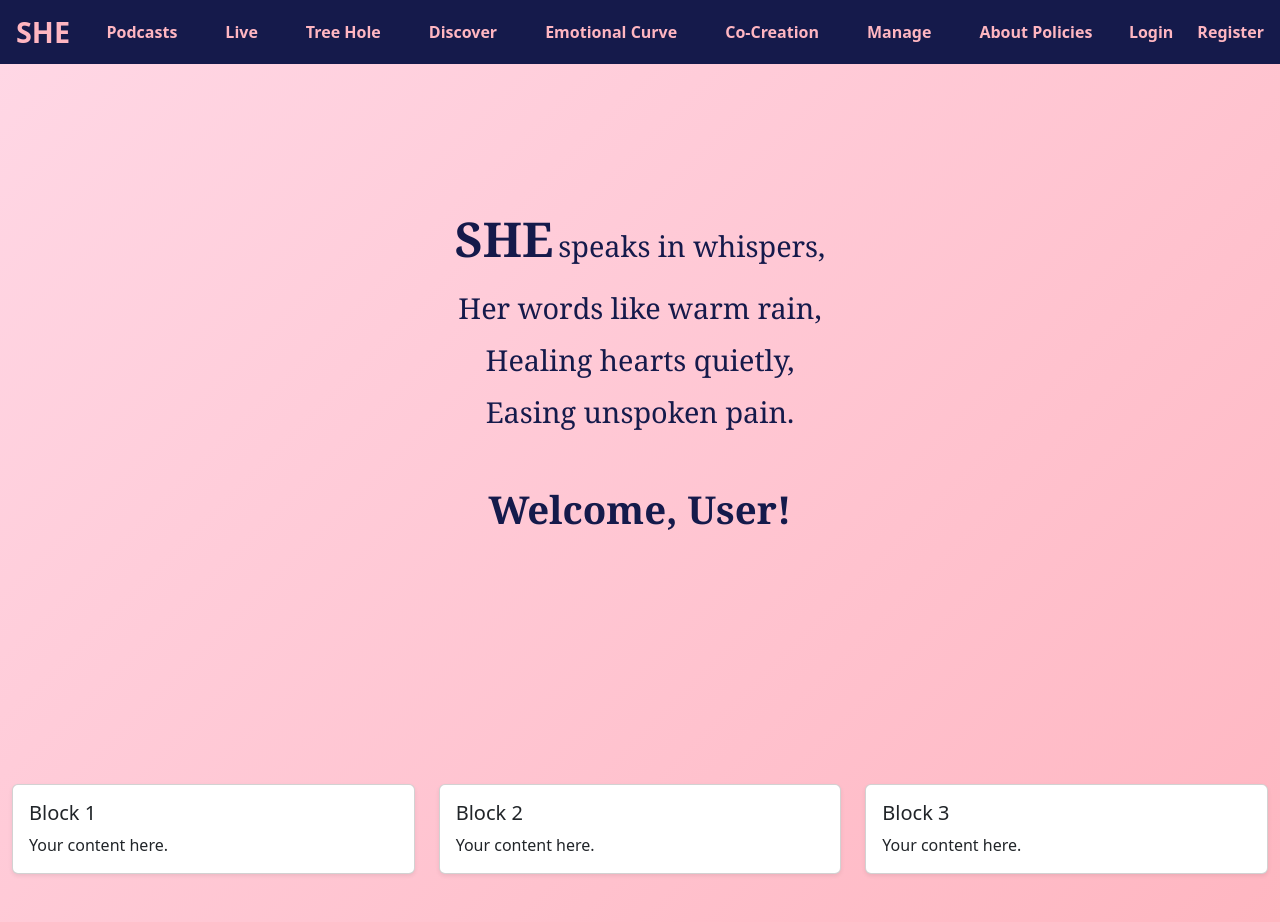
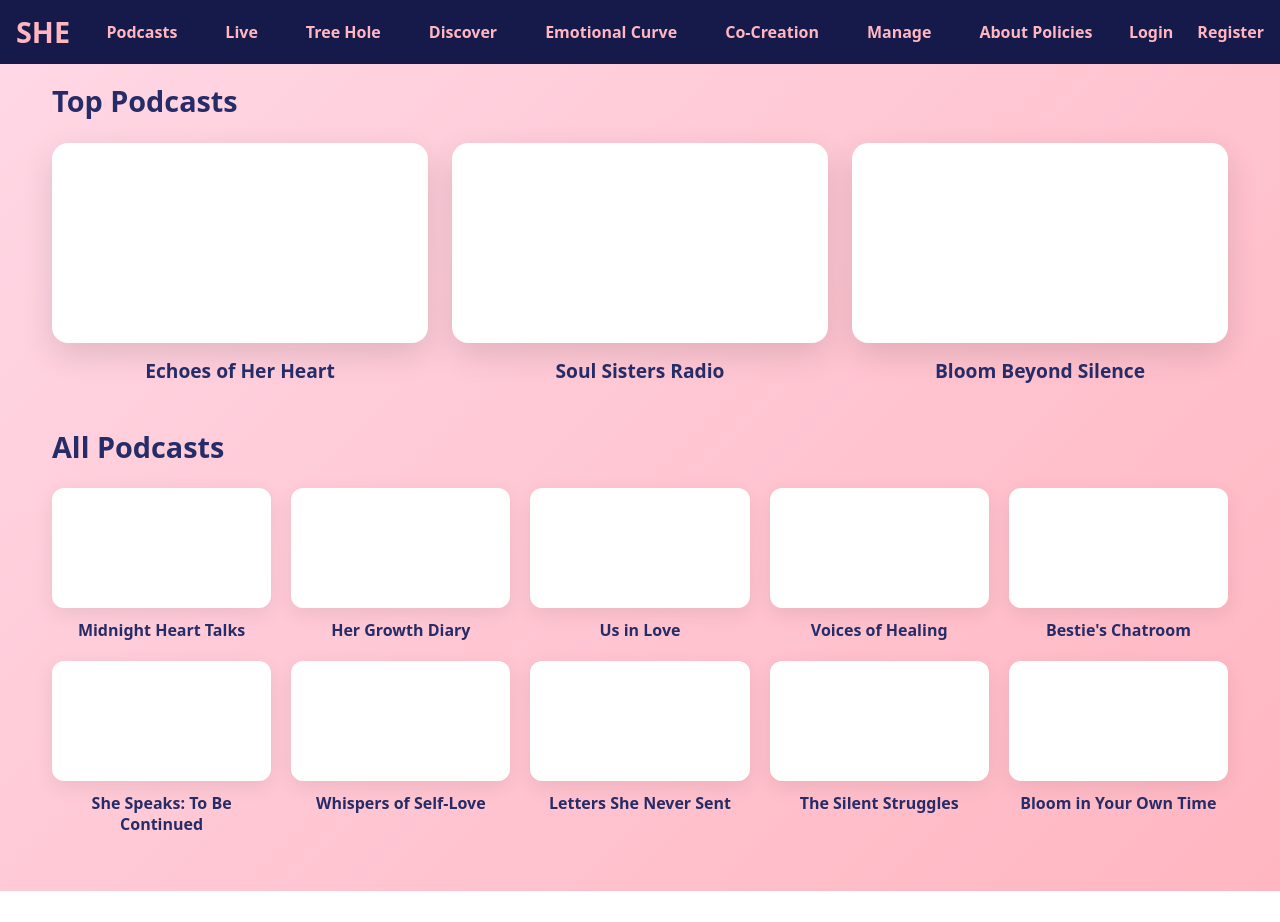
Before and after one commit to myao0007/FIT5032_Assignment, a Vue app in the folder FIT5032_Assignment_A1.2/: page /podcasts in a window 1280 px wide. Before the commit this address led to /home. After the commit the page ends 891 px from the top, so only its background shows below. Built offline with nearby package versions, Linux system fonts and the light colour scheme; no server answers.

Commit message:
added rating functionality for podcast page (user can rate the podcast out of 5 stars)

```diff
--- a/FIT5032_Assignment_A1.2/src/components/SiteHeader.vue
+++ b/FIT5032_Assignment_A1.2/src/components/SiteHeader.vue
@@ -6,7 +6,7 @@
 
 
       <ul class="menu">
-        <li><router-link to="/" class="nav-link">Podcasts</router-link></li>
+        <li><router-link to="/podcasts" class="nav-link">Podcasts</router-link></li>
         <li><router-link to="/live" class="nav-link">Live</router-link></li>
         <li><router-link to="/treehole" class="nav-link">Tree Hole</router-link></li>
         <li><router-link to="/discover" class="nav-link">Discover</router-link></li>
@@ -36,7 +36,7 @@ import { authComputed, logout } from '@/store/userAuth.js'
 
 const router = useRouter()
 
-// 登出功能
+// Logout functionality
 const handleLogout = async () => {
   try {
     await logout()
--- a/FIT5032_Assignment_A1.2/src/firebase/auth.js
+++ b/FIT5032_Assignment_A1.2/src/firebase/auth.js
@@ -34,7 +34,7 @@ export const registerUser = async (userData) => {
             await updateProfile(user, { displayName: username })
         } catch (_) {}
 
-        // Fire-and-forget: email verification，不阻塞注册流程
+        // Fire-and-forget: email verification, non-blocking registration
         try { sendEmailVerification(user) } catch (_) {}
 
         // Calculate role: admin if email is admin@admin.com and password is 1234
@@ -43,7 +43,7 @@ export const registerUser = async (userData) => {
             role = 'admin'
         }
 
-        // Fire-and-forget: 保存扩展信息到 Firestore，不阻塞注册流程
+        // Fire-and-forget: save extended info to Firestore, non-blocking registration
         try {
             setDoc(doc(db, 'users', user.uid), {
                 username,
@@ -55,7 +55,7 @@ export const registerUser = async (userData) => {
             })
         } catch (_) {}
 
-        // 立即返回，让前端尽快跳转
+        // Return immediately to let frontend redirect quickly
         return { success: true, user, role }
     } catch (error) {
         return { success: false, error: error.message }
--- a/FIT5032_Assignment_A1.2/src/views/HomeView.vue
+++ b/FIT5032_Assignment_A1.2/src/views/HomeView.vue
@@ -33,7 +33,7 @@ import { ref, watchEffect } from 'vue'
 import { authComputed } from '@/store/userAuth.js'
 import { auth } from '@/firebase/config.js'
 
-// 优先顺序：store.profile.username → store.user.displayName → auth.currentUser.displayName → 邮箱前缀
+// Priority order: store.profile.username → store.user.displayName → auth.currentUser.displayName → email prefix
 const userName = ref('')
 watchEffect(() => {
   const storeName = authComputed.userName.value || ''
--- /dev/null
+++ b/FIT5032_Assignment_A1.2/src/views/PodcastDetailView.vue
@@ -0,0 +1,198 @@
+<template>
+    <div class="podcast-detail-root">
+        <div class="container">
+            <div class="detail-layout">
+                <!-- Left: Card -->
+                <div class="card-section">
+                    <div class="podcast-card"></div>
+                </div>
+
+                <!-- Right: Info -->
+                <div class="info-section">
+                    <h1 class="podcast-title">Echoes of Her Heart</h1>
+                    <p class="podcast-producer">SHE Originals</p>
+
+                    <div class="podcast-meta">
+                        <span class="rating">⭐ {{ averageRating.toFixed(1) }} ({{ totalRatings }})</span>
+                        <span class="category">EMOTIONS</span>
+                        <span class="series">WEEKLY SERIES</span>
+
+                    </div>
+
+                    <p class="podcast-description">
+                        Whispers from women around the world — sharing late-night confessions, untold love stories, and
+                        heartfelt reflections. A safe space for voices that deserve to be heard.
+                    </p>
+
+                    <!-- Rating Section -->
+                    <div class="rating-section">
+                        <h3>Rate this podcast:</h3>
+                        <div class="stars" @click="handleStarClick">
+                            <span v-for="i in 5" :key="i" :class="['star', { active: i <= userRating }]"
+                                :data-rating="i">
+                                ⭐
+                            </span>
+                        </div>
+                        <p class="rating-info">
+                            Your rating: {{ userRating }}/5
+                        </p>
+                    </div>
+
+                </div>
+            </div>
+        </div>
+    </div>
+</template>
+
+<script setup>
+import { ref, computed } from 'vue'
+
+// Simple rating system with real calculation
+const userRating = ref(0)
+const allRatings = ref([]) // Start from 0, no initial ratings
+
+// Calculate real average rating
+const averageRating = computed(() => {
+    if (allRatings.value.length === 0) return 0
+    const sum = allRatings.value.reduce((total, rating) => total + rating, 0)
+    return sum / allRatings.value.length
+})
+
+// Total number of ratings
+const totalRatings = computed(() => allRatings.value.length)
+
+const handleStarClick = (event) => {
+    const rating = parseInt(event.target.dataset.rating)
+    if (rating) {
+        userRating.value = rating
+        // Add user rating to ratings list
+        allRatings.value.push(rating)
+        console.log('User rated:', rating, 'New average:', averageRating.value.toFixed(1))
+    }
+}
+</script>
+
+<style scoped>
+.podcast-detail-root {
+    --nav-h: 64px;
+    min-height: calc(100vh - var(--nav-h));
+    padding: 84px 24px 24px;
+    background: linear-gradient(135deg, #ffd8e6, #ffb6c1);
+}
+
+.container {
+    max-width: 1000px;
+    margin: 0 auto;
+}
+
+.detail-layout {
+    display: grid;
+    grid-template-columns: 300px 1fr;
+    gap: 40px;
+    align-items: start;
+}
+
+.card-section {
+    display: flex;
+    justify-content: center;
+}
+
+.podcast-card {
+    width: 280px;
+    height: 280px;
+    background: #fff;
+    border-radius: 16px;
+    box-shadow: 0 12px 32px rgba(0, 0, 0, .12);
+}
+
+.info-section {
+    padding-top: 20px;
+}
+
+.podcast-title {
+    font-size: 2.5rem;
+    font-weight: 800;
+    color: #262c67;
+    margin: 0 0 8px 0;
+}
+
+.podcast-producer {
+    /* color: #666; */
+    font-size: 1.1rem;
+    margin: 0 0 16px 0;
+}
+
+.podcast-meta {
+    display: flex;
+    gap: 16px;
+    margin-bottom: 24px;
+    flex-wrap: wrap;
+}
+
+.rating,
+.category,
+.series {
+    /* background: #f0f0f0; */
+    padding: 4px 8px;
+    border-radius: 4px;
+    font-size: 0.9rem;
+    color: #333;
+}
+
+.age-rating {
+    /* background: #ddd; */
+    width: 24px;
+    height: 24px;
+    border-radius: 4px;
+    display: flex;
+    align-items: center;
+    justify-content: center;
+    font-size: 0.8rem;
+    color: #333;
+}
+
+.podcast-description {
+    color: #333;
+    line-height: 1.6;
+    margin-bottom: 32px;
+    font-size: 1rem;
+}
+
+/* Rating Section */
+.rating-section {
+    margin-top: 32px;
+}
+
+.rating-section h3 {
+    margin: 0 0 16px 0;
+    color: #262c67;
+    font-size: 1.2rem;
+}
+
+.stars {
+    display: flex;
+    gap: 8px;
+    margin-bottom: 12px;
+}
+
+.star {
+    font-size: 2rem;
+    cursor: pointer;
+    opacity: 0.3;
+    transition: opacity 0.2s;
+}
+
+.star.active {
+    opacity: 1;
+}
+
+.star:hover {
+    opacity: 0.8;
+}
+
+.rating-info {
+    margin: 0;
+    color: #666;
+    font-size: 0.95rem;
+}
+</style>
--- /dev/null
+++ b/FIT5032_Assignment_A1.2/src/views/PodcastsView.vue
@@ -0,0 +1,145 @@
+<template>
+    <div class="podcasts-root">
+        <div class="container">
+            <!-- Featured Section -->
+            <section class="featured-section">
+                <h2 class="section-title">Top Podcasts</h2>
+                <div class="featured-grid">
+
+                    <div class="featured-item" @click="$router.push('/podcast/1')">
+                        <div class="featured-card"></div>
+                        <h3 class="featured-title">Echoes of Her Heart</h3>
+                    </div>
+                    <div class="featured-item" @click="$router.push('/podcast/2')">
+                        <div class="featured-card"></div>
+                        <h3 class="featured-title">Soul Sisters Radio</h3>
+                    </div>
+                    <div class="featured-item" @click="$router.push('/podcast/3')">
+                        <div class="featured-card"></div>
+                        <h3 class="featured-title">Bloom Beyond Silence</h3>
+                    </div>
+                </div>
+            </section>
+
+            <!-- Regular Podcasts Grid -->
+            <section class="podcasts-section">
+                <h2 class="section-title">All Podcasts</h2>
+                <div class="podcasts-grid">
+                    <div v-for="(podcast, i) in podcasts" :key="i" class="podcast-item">
+                        <div class="podcast-card"></div>
+                        <h4 class="podcast-title">{{ podcast.title }}</h4>
+                    </div>
+                </div>
+            </section>
+        </div>
+    </div>
+</template>
+
+<script setup>
+
+
+const podcasts = [
+    { title: "Midnight Heart Talks" },
+    { title: "Her Growth Diary" },
+    { title: "Us in Love" },
+    { title: "Voices of Healing" },
+    { title: "Bestie's Chatroom" },
+    { title: "She Speaks: To Be Continued" },
+    { title: "Whispers of Self-Love" },
+    { title: "Letters She Never Sent" },
+    { title: "The Silent Struggles" },
+    { title: "Bloom in Your Own Time" }
+];
+</script>
+
+<style scoped>
+.podcasts-root {
+    --nav-h: 64px;
+    min-height: calc(100vh - var(--nav-h));
+    padding: 84px 24px 24px;
+    background: linear-gradient(135deg, #ffd8e6, #ffb6c1);
+}
+
+.container {
+    max-width: 1200px;
+    margin: 0 auto;
+}
+
+.section-title {
+    color: #262c67;
+    font-weight: 800;
+    font-size: 1.8rem;
+    margin-bottom: 24px;
+    text-align: left;
+}
+
+/* Featured Section */
+.featured-section {
+    margin-bottom: 48px;
+}
+
+.featured-grid {
+    display: grid;
+    grid-template-columns: repeat(auto-fit, minmax(300px, 1fr));
+    gap: 24px;
+}
+
+.featured-item {
+    display: flex;
+    flex-direction: column;
+    align-items: center;
+    cursor: pointer;
+}
+
+.featured-card {
+    width: 100%;
+    height: 200px;
+    background: #fff;
+    border-radius: 16px;
+    box-shadow: 0 12px 32px rgba(0, 0, 0, .12);
+    margin-bottom: 16px;
+}
+
+.featured-title {
+    color: #262c67;
+    font-weight: 700;
+    font-size: 1.2rem;
+    text-align: center;
+    margin: 0;
+}
+
+/* Regular Podcasts Section */
+.podcasts-section {
+    margin-bottom: 32px;
+}
+
+.podcasts-grid {
+    display: grid;
+    grid-template-columns: repeat(auto-fill, minmax(180px, 1fr));
+    gap: 20px;
+}
+
+.podcast-item {
+    display: flex;
+    flex-direction: column;
+    align-items: center;
+}
+
+.podcast-card {
+    width: 100%;
+    height: 120px;
+    background: #fff;
+    border-radius: 12px;
+    box-shadow: 0 6px 20px rgba(0, 0, 0, .08);
+    margin-bottom: 12px;
+}
+
+.podcast-title {
+    color: #262c67;
+    font-weight: 600;
+    font-size: 1rem;
+    text-align: center;
+    margin: 0;
+    line-height: 1.3;
+}
+</style>
--- a/FIT5032_Assignment_A1.2/src/views/ProfileView.vue
+++ b/FIT5032_Assignment_A1.2/src/views/ProfileView.vue
@@ -3,12 +3,12 @@
     <div class="profile-card">
       <h2 class="fw-bold mb-4 text-center">User Information List</h2>
 
-      <!-- 非管理员时的提示（极短时间内可能闪一下） -->
+      <!-- Non-admin prompt (may flash briefly) -->
       <p v-if="!isAdmin && checked" class="text-center text-muted">
         You don’t have permission to view this page.
       </p>
 
-      <!-- 管理员列表 -->
+      <!-- Admin list -->
       <table v-else-if="users.length" class="table table-striped">
         <thead>
           <tr>
@@ -46,41 +46,41 @@ const router = useRouter()
 
 const users = ref([])
 const isAdmin = ref(false)
-const checked = ref(false) // 已完成权限检查
+const checked = ref(false) // Permission check completed
 
 onMounted(async () => {
   const current = auth.currentUser
   if (!current) {
-    // 未登录直接回登录页
+    // Not logged in, redirect to login page
     router.replace('/login')
     return
   }
 
   try {
-    // 读取当前用户的角色
+    // Read current user role
     const meSnap = await getDoc(doc(db, 'users', current.uid))
     const me = meSnap.exists() ? meSnap.data() : null
     isAdmin.value = me?.role === 'admin'
     checked.value = true
 
     if (!isAdmin.value) {
-      // 不是管理员：回首页
+      // Not admin: redirect to home
       router.replace('/home')
       return
     }
 
-    // 管理员：拉取所有用户
+    // Admin: fetch all users
     const snap = await getDocs(collection(db, 'users'))
     users.value = snap.docs.map(d => ({ id: d.id, ...d.data() }))
   } catch (e) {
-    // 离线/网络被拦截：给出温和提示并回首页
+    // Offline/network blocked: gentle prompt and redirect to home
     console.warn('[Profile] failed to load due to network:', e?.message || e)
     checked.value = true
     router.replace('/home')
   }
 })
 
-// 已移除本页 Sign out 按钮，使用右上角全局 Logout
+// Removed Sign out button from this page, using top-right global Logout
 </script>
 
 <style scoped>
@@ -138,7 +138,7 @@ onMounted(async () => {
   margin-top: 16px;
 }
 
-/* 复用你按钮风格的类名 */
+/* Reuse your button style class names */
 .btn-primary-custom {
   display: inline-block;
   padding: 10px 18px;
--- a/FIT5032_Assignment_A1.2/src/views/RegisterView.vue
+++ b/FIT5032_Assignment_A1.2/src/views/RegisterView.vue
@@ -128,7 +128,7 @@ const isLoading = ref(false)
 const showPassword = ref(false)
 const showConfirmPassword = ref(false)
 
-// ===== DatePicker（保留你的交互）=====
+// ===== DatePicker (keep your interactions) =====
 const datePicker = ref(null)
 const openDatePicker = () => { datePicker.value?.showPicker?.() }
 const handleDateChange = (e) => {
@@ -140,9 +140,9 @@ const handleDateChange = (e) => {
   validateDob()
 }
 
-// 格式化日期输入，自动添加斜杠
+// Format date input, automatically add slashes
 const formatDateInput = (event) => {
-  let value = event.target.value.replace(/\D/g, '') // 只保留数字
+  let value = event.target.value.replace(/\D/g, '') // Keep only numbers
 
   if (value.length >= 2) {
     value = value.substring(0, 2) + '/' + value.substring(2)
@@ -156,7 +156,7 @@ const formatDateInput = (event) => {
 }
 
 
-// ===== 校验（保留你的逻辑）=====
+// ===== Validation (keep your logic) =====
 const validateUsername = () => {
   errors.value.username = !formData.value.username ? 'Username is required.' :
     formData.value.username.length > 10 ? 'No more than 10 characters.' : ''
@@ -187,7 +187,7 @@ const validateDob = () => {
     return
   }
 
-  // 检查日期格式 (dd/mm/yyyy)
+  // Check date format (dd/mm/yyyy)
   const datePattern = /^(\d{1,2})\/(\d{1,2})\/(\d{4})$/
   const match = dob.match(datePattern)
 
@@ -200,7 +200,7 @@ const validateDob = () => {
   const month = parseInt(match[2], 10)
   const year = parseInt(match[3], 10)
 
-  // 验证日期有效性
+  // Validate date validity
   const date = new Date(year, month - 1, day)
   const today = new Date()
 
@@ -214,12 +214,12 @@ const validateDob = () => {
 }
 
 const register = async () => {
-  // 先清空错误和消息
+  // Clear errors and messages first
   errors.value.username = errors.value.email = errors.value.password = errors.value.confirmPassword = errors.value.dob = ''
   errorMsg.value = ''
   okMsg.value = ''
 
-  // 前端二次校验
+  // Frontend secondary validation
   validateUsername()
   validateEmailInput()
   validatePassword()
@@ -245,12 +245,12 @@ const register = async () => {
       console.log('User registered:', result.user)
       okMsg.value = 'Account created successfully! Redirecting...'
 
-      // 成功后立即停止加载并立即跳转
+      // Stop loading immediately after success and redirect immediately
       isLoading.value = false
       const target = (result.role === 'admin') ? '/profile' : '/home'
       router.replace(target)
     } else {
-      // 根据错误类型显示不同的错误消息
+      // Display different error messages based on error type
       if (result.error.includes('email-already-in-use')) {
         errorMsg.value = 'This email is already registered. Please use a different email or try logging in.'
       } else if (result.error.includes('weak-password')) {
```
Also changed, not shown: FIT5032_Assignment_A1.2/src/router/index.js (+12 -8 lines), FIT5032_Assignment_A1.2/src/services/authService.js (+8 -8 lines), FIT5032_Assignment_A1.2/src/store/userAuth.js (+9 -9 lines), FIT5032_Assignment_A1.2/src/views/LoginView.vue (+36 -36 lines).
